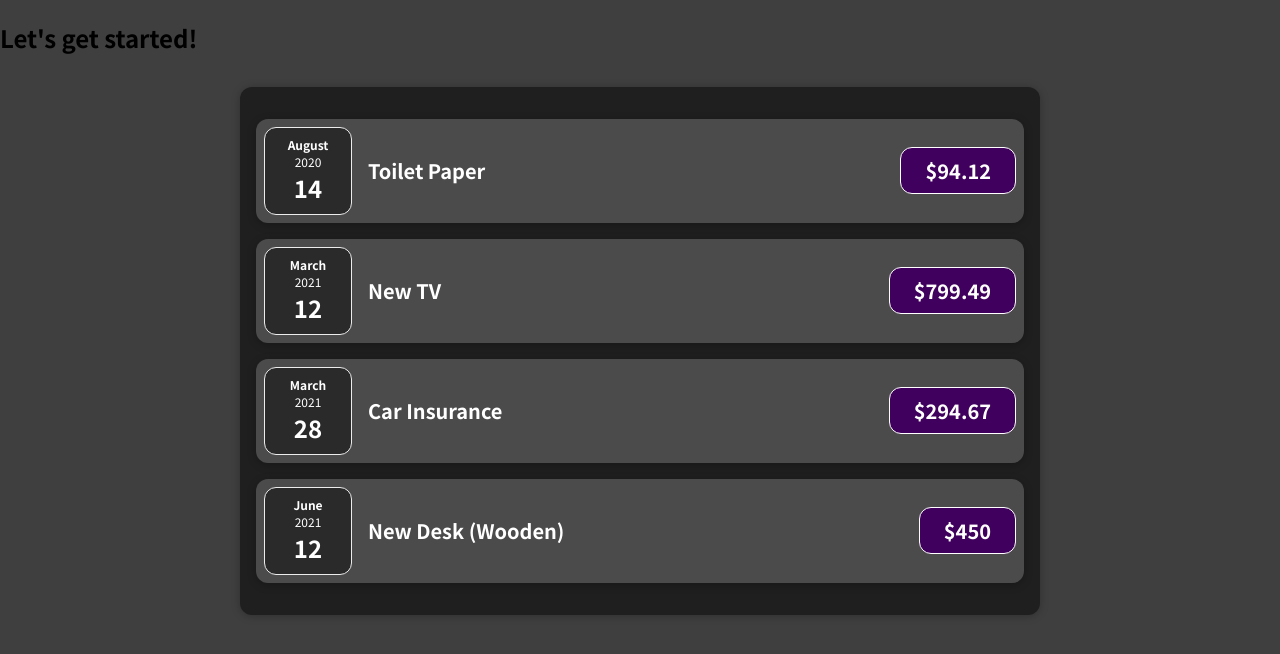
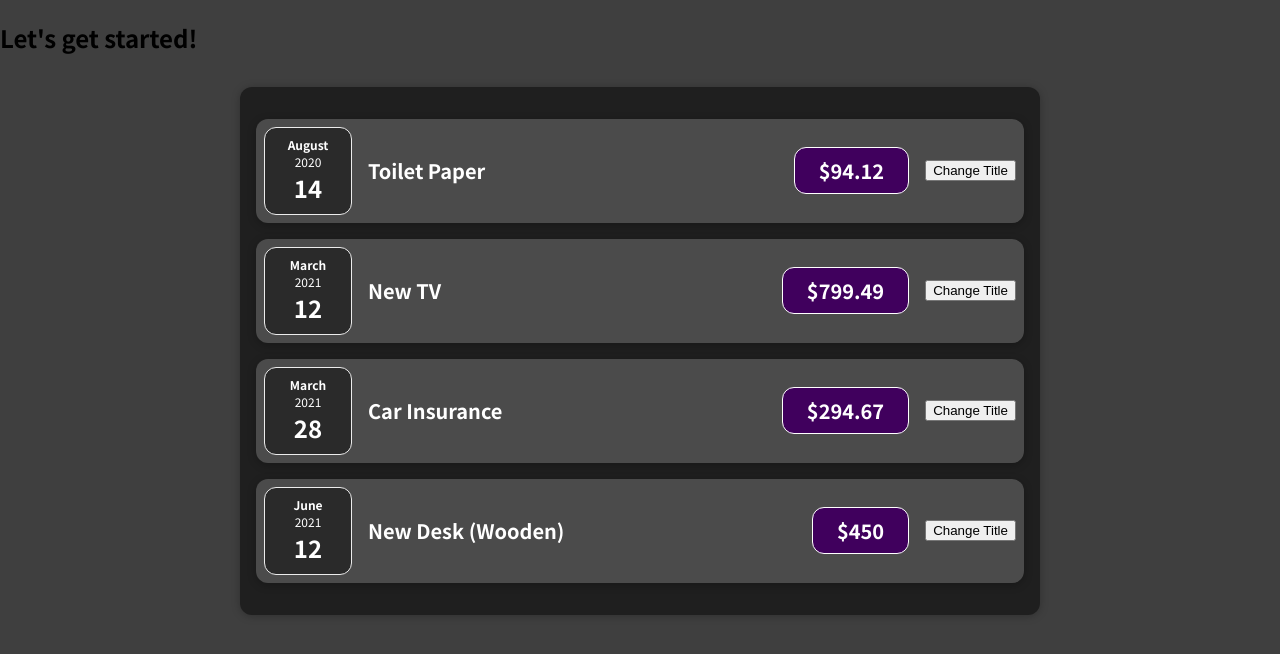
Before and after one commit to raakasf/react-complete-guide, a React (Create React App) app: page / in a window 1280 px wide. Shown: the top 654 px of the page. Built offline with nearby package versions, Linux system fonts and the light colour scheme.

Commit message:
UseState

```diff
--- a/src/components/Expenses/ExpenseItem.js
+++ b/src/components/Expenses/ExpenseItem.js
@@ -1,16 +1,24 @@
-import React from 'react';
+import React, { useState } from 'react';
 
 import ExpenseDate from './ExpenseDate';
 import Card from '../UI/Card';
 import './ExpenseItem.css'
 
 function ExpenseItem(props) {
+  const [title, setTitle] = useState(props.title);
+
+  const clickHandler = () => {
+    setTitle('Updated!!')
+    console.log('Clicked!');
+  };
+
   return (
     <Card className="expense-item">
       <ExpenseDate date={props.date} />
       <div className="expense-item__description">
-        <h2>{props.title}</h2>
+        <h2>{title}</h2>
         <div className="expense-item__price">${props.amount}</div>
+        <button onClick={clickHandler}>Change Title</button>
       </div>
     </Card>
   );
```
